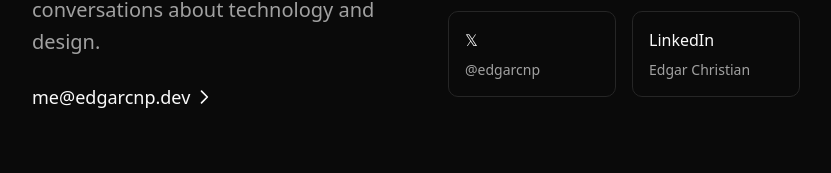
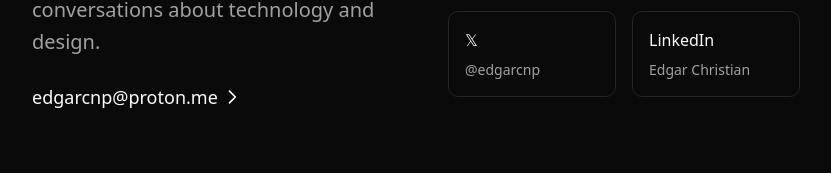
Before and after one commit to edgarcnp/edgarcnp-dev, a Next.js app: page / in a window 1280 px wide. Shown: the part 3054-3227 px from the top of the page, without its empty margins (224-1055 px from the left). Built offline with nearby package versions, Linux system fonts and the light colour scheme.

Commit message:
chore: email change

```diff
--- a/components/footer-section.tsx
+++ b/components/footer-section.tsx
@@ -18,10 +18,10 @@ export default function FooterSection({ currentYear, className = "" }: FooterSec
 
                             <div className="space-y-4">
                                 <a
-                                    href="mailto:me@edgarcnp.dev"
+                                    href="mailto:edgarcnp@proton.me"
                                     className="group flex items-center gap-1 text-foreground hover:text-muted-foreground transition-all duration-300"
                                 >
-                                    <span className="text-base sm:text-lg">me@edgarcnp.dev</span>
+                                    <span className="text-base sm:text-lg">edgarcnp@proton.me</span>
                                     <svg
                                         className="w-5 h-5 transform translate-x-0 group-hover:translate-x-2 transition-transform duration-300 ease-out"
                                         fill="none"
```
